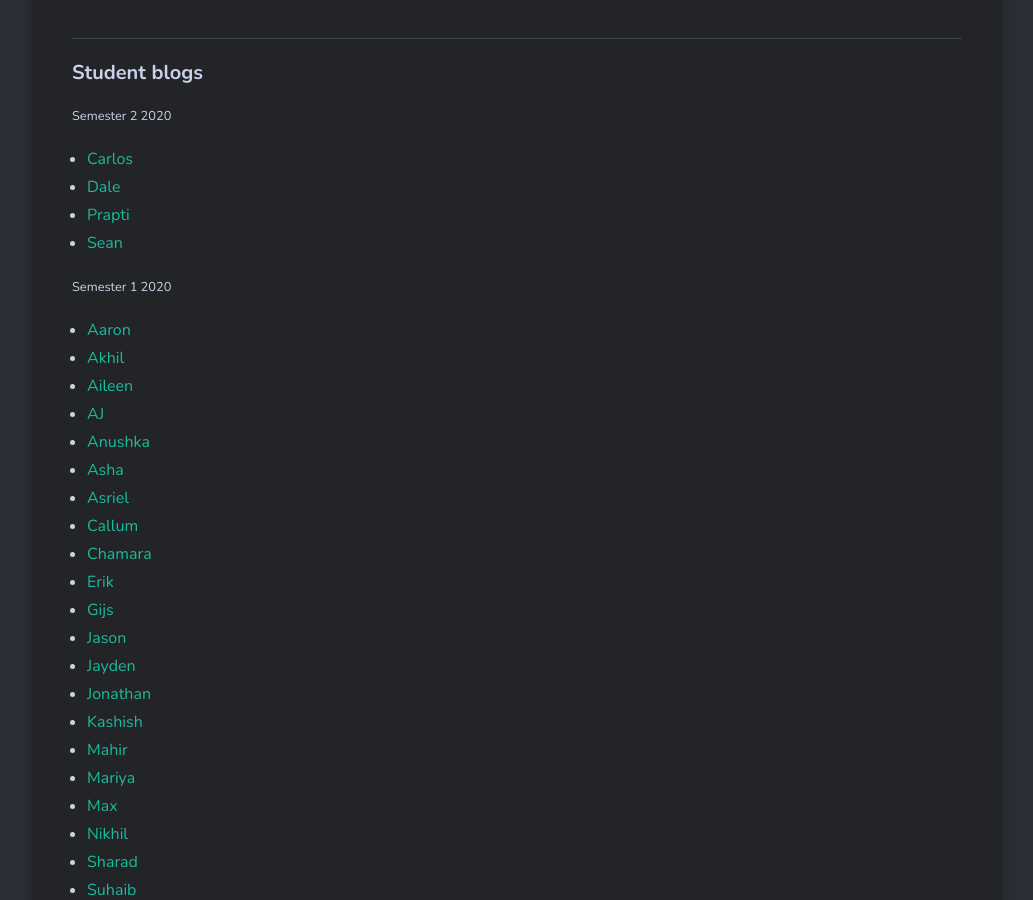
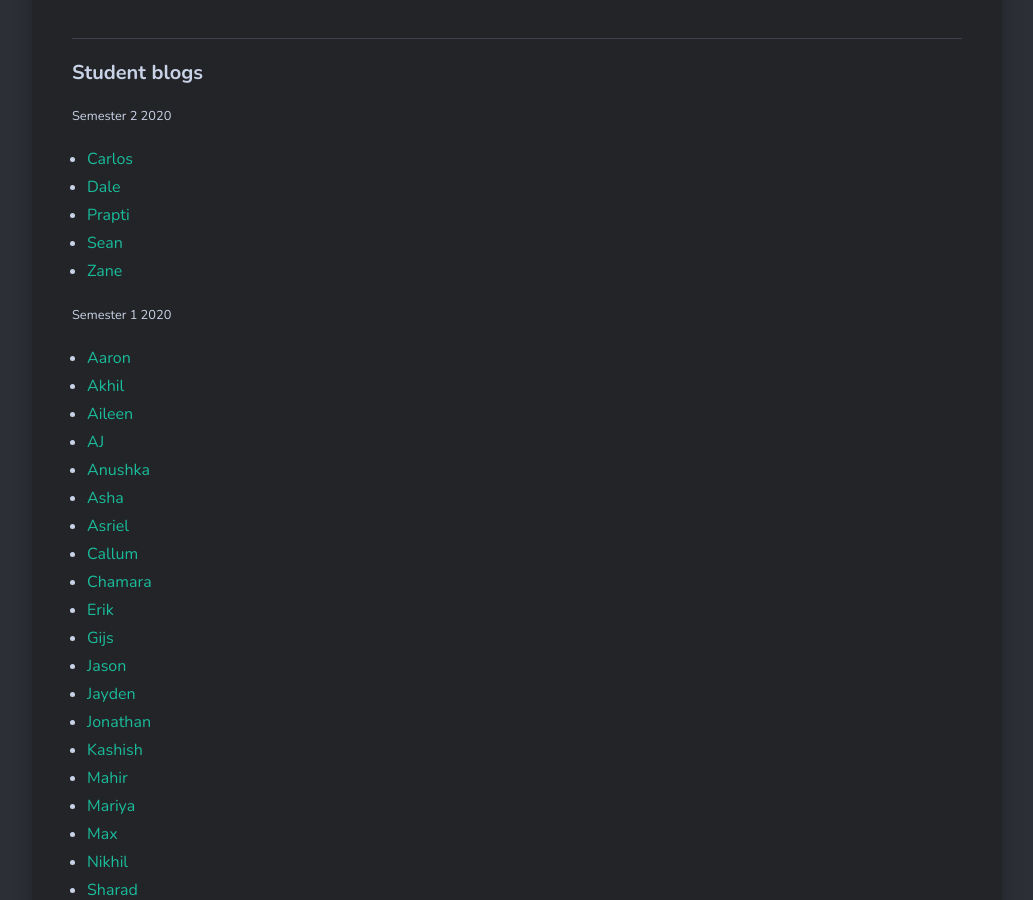
Before and after one commit to larsoliverdam/nmit, a Jekyll site: the page built from _pages/RES701.md, in a window 1280 px wide and 900 px high, scrolled down 810 px. Shown: the whole window, without its empty margins (123-1156 px from the left). Built offline with Jekyll 4.4.1, drawn with Linux system fonts in a browser that asks for light colours; nearby versions of some CDN libraries; comment, search, counter and statistics services are not loaded.

Commit message:
RES701 update

```diff
--- a/_pages/RES701.md
+++ b/_pages/RES701.md
@@ -12,6 +12,7 @@ image: 08.jpg
 * [Dale](https://d-stephenson.github.io/)
 * [Prapti](https://res701praptimane.wordpress.com)
 * [Sean](https://seancavill.github.io/Blog/)
+* [Zane]()
 
 <small> Semester 1 2020</small>
 
```
